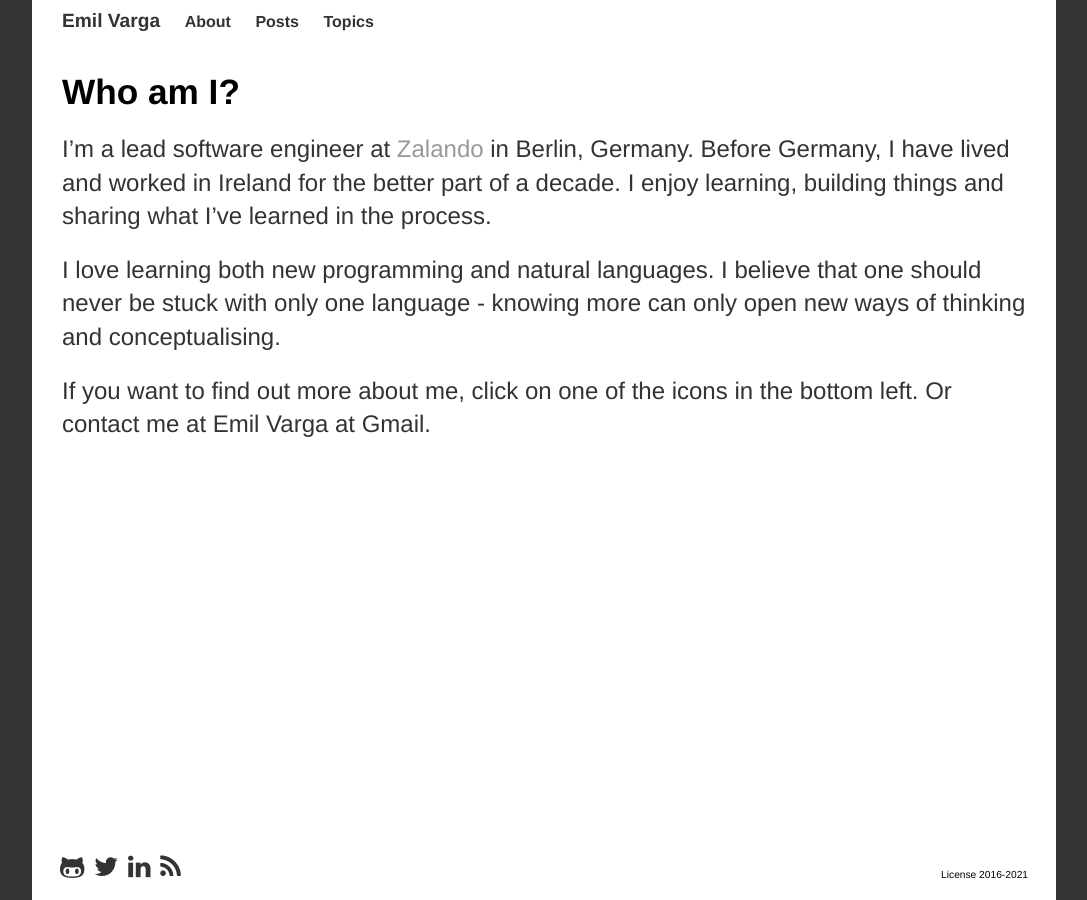
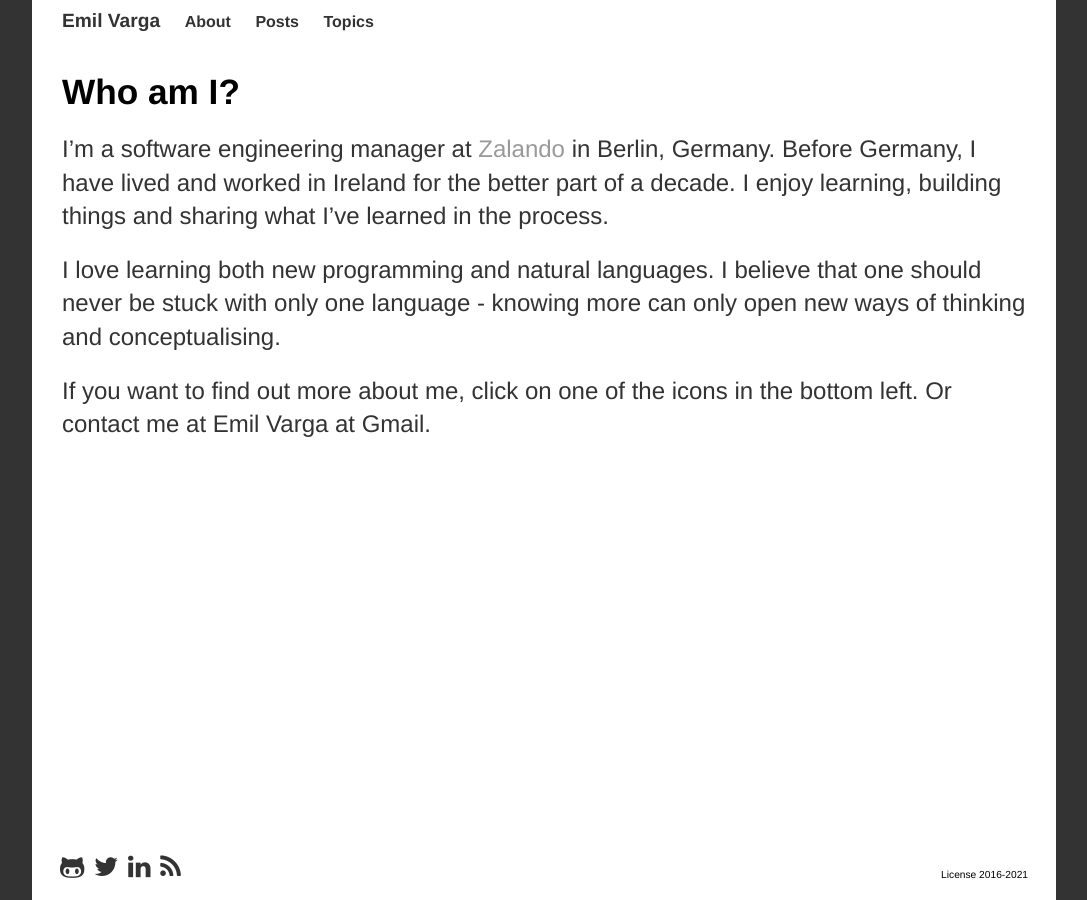
Before and after one commit to cogitor/cogitor.github.io, a Jekyll site: the page built from about.md, in a window 1280 px wide. Shown: the whole page, without its empty margins (96-1183 px from the left). Built offline with Jekyll 4.4.1, drawn with Linux system fonts in a browser that asks for light colours; nearby versions of some CDN libraries; some web fonts are replaced; a style sheet for code colours, icons or effects is not loaded.

Commit message:
Update about.md

```diff
--- a/about.md
+++ b/about.md
@@ -1,13 +1,13 @@
 ---
 title: About Emil Varga
-description: Who am I? I'm a lead software engineer at Zalando in Berlin, Germany. I enjoy learning, building things and sharing what I've learned in the process.
+description: Who am I? I'm a software engineering manager at Zalando in Berlin, Germany. I enjoy learning, building things and sharing what I've learned in the process.
 sitemap:
   lastmod: 2022-03-06
   priority: 1.0
   changefreq: 'monthly'
 ---
 # Who am I?
-I'm a lead software engineer at [Zalando](https://www.zalando.de/) in Berlin, Germany. Before Germany, I have lived and worked in Ireland for the better part of a decade. I enjoy learning, building things and sharing what I've learned in the process.
+I'm a software engineering manager at [Zalando](https://www.zalando.de/) in Berlin, Germany. Before Germany, I have lived and worked in Ireland for the better part of a decade. I enjoy learning, building things and sharing what I've learned in the process.
 
 <!--break-->
 
```
